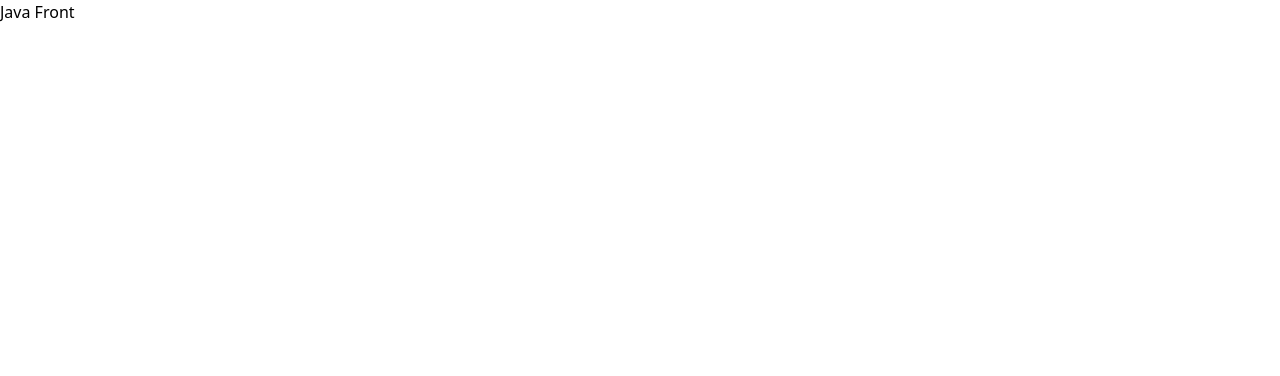
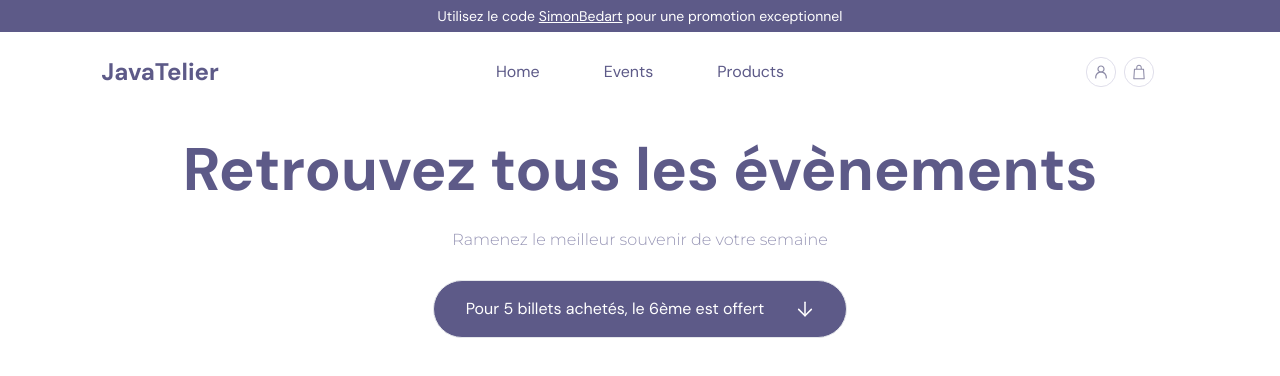
Before and after one commit to HugoScarbonchi/AtelierJavaFront, a React (Create React App) app: page / in a window 1280 px wide. Shown: the top 376 px of the page. Built offline with nearby package versions, Linux system fonts and the light colour scheme.

Commit message:
Personalized header section

```diff
--- a/src/App.jsx
+++ b/src/App.jsx
@@ -1,5 +1,7 @@
+import Header from "./Components/Header";
+
 export function App(){
-  return <div>
-    <h1>Java Front</h1>
-  </div>
+  return (
+      <Header titleMessage="Retrouvez tous les évènements" subTitleMessage="Ramenez le meilleur souvenir de votre semaine" promoMessage="Pour 5 billets achetés, le 6ème est offert" />
+  )
 }
--- /dev/null
+++ b/src/Components/Header.jsx
@@ -0,0 +1,13 @@
+import PromotionCode from "./PromotionCode";
+import NavigationBar from "./NavigationBar";
+import HeaderInfos from "./HeaderInfos";
+
+export default function Header({titleMessage, subTitleMessage, promoMessage}) {
+    return(
+        <>
+            <PromotionCode />
+            <NavigationBar />
+            <HeaderInfos titleMessage={titleMessage} subTitleMessage={subTitleMessage} promoMessage={promoMessage}  />
+        </>
+    )
+ }
--- /dev/null
+++ b/src/Components/HeaderInfos.jsx
@@ -0,0 +1,23 @@
+export default function HeaderInfos({titleMessage, subTitleMessage, promoMessage}) {
+    return(
+        <div className="flex-col justify-center items-center my-6">
+            <div className="text-6xl text-primary font-bold text-center my-7"><span >{titleMessage}</span></div>
+            <div className="text-center text-light font-montserrat font-light my-7">{subTitleMessage}</div>
+            <div className="flex justify-center items-center">
+                <a href="#">
+                    <div className="flex justify-center items-center bg-primary p-4 border rounded-full">
+                        <div className="text-white mx-4">{promoMessage}</div>
+                        <div className="text-white mx-4">
+                            <svg width="18" height="18" viewBox="0 0 18 18" fill="none" xmlns="http://www.w3.org/2000/svg">
+                                <path d="M15.3457 9.40436L9.00005 15.75L2.6544 9.40436" stroke="white" stroke-width="1.5" stroke-linecap="round" stroke-linejoin="round"/>
+                                <path d="M9 15.7499L9 2.25" stroke="white" stroke-width="1.5" stroke-linecap="round" stroke-linejoin="round"/>
+                            </svg>
+                        </div>
+                    </div>
+                </a>
+
+            </div>
+
+        </div>
+    )
+}
--- /dev/null
+++ b/src/Components/NavigationBar.jsx
@@ -0,0 +1,27 @@
+export default function NavigationBar() {
+    return(
+        <div className="flex flex-row h-20">
+            <div className="w-3/12 flex justify-center items-center text-primary text-2xl font-bold"><span>JavaTelier</span></div>
+            <div className="w-6/12 flex flex-grow justify-center items-center">
+                <a href="#" className="mx-8 text-primary">Home</a>
+                <a href="#" className="mx-8 text-primary">Events</a>
+                <a href="#" className="mx-8 text-primary">Products</a>
+            </div>
+            <div className="w-3/12 flex justify-center items-center text-primary">
+                <a href="#" className="mx-1">
+                    <svg width="30" height="30" viewBox="0 0 50 50" fill="none" xmlns="http://www.w3.org/2000/svg">
+                        <circle cx="25" cy="25" r="24.3857" fill="white" stroke="#D4D2E3" stroke-width="1.22858"/>
+                        <path d="M16.25 35V33.75C16.25 32.6009 16.4763 31.4631 16.9161 30.4015C17.3558 29.3399 18.0003 28.3753 18.8128 27.5628C19.6253 26.7503 20.5899 26.1058 21.6515 25.6661C22.7131 25.2263 23.8509 25 25 25C26.1491 25 27.2869 25.2263 28.3485 25.6661C29.4101 26.1058 30.3747 26.7503 31.1872 27.5628C31.9997 28.3753 32.6442 29.3399 33.0839 30.4015C33.5237 31.4631 33.75 32.6009 33.75 33.75V35" stroke="#8D8BA7" stroke-width="2" stroke-linecap="round" stroke-linejoin="round"/>
+                        <path d="M25 25C26.3261 25 27.5979 24.4732 28.5355 23.5355C29.4732 22.5979 30 21.3261 30 20C30 18.6739 29.4732 17.4021 28.5355 16.4645C27.5979 15.5268 26.3261 15 25 15C23.6739 15 22.4021 15.5268 21.4645 16.4645C20.5268 17.4021 20 18.6739 20 20C20 21.3261 20.5268 22.5979 21.4645 23.5355C22.4021 24.4732 23.6739 25 25 25V25Z" stroke="#8D8BA7" stroke-width="2" stroke-linecap="round" stroke-linejoin="round"/>
+                    </svg>
+                </a>
+                <a href="#" className="mx-1">
+                    <svg width="30" height="30" viewBox="0 0 50 50" fill="none" xmlns="http://www.w3.org/2000/svg">
+                        <circle cx="25" cy="25" r="24.3857" fill="white" stroke="#D4D2E3" stroke-width="1.22858"/>
+                        <path d="M20.3722 19.6501V17.7993C20.3722 15.1562 22.4359 13 24.9993 13C27.5628 13 29.6265 15.1562 29.6265 17.7993V19.6501H32.8247C32.9713 19.6502 33.1123 19.7058 33.2195 19.8058C33.3266 19.9057 33.3919 20.0425 33.4022 20.1887L34.5016 36.3837C34.5113 36.5367 34.4601 36.6873 34.3592 36.8027C34.2583 36.9182 34.1159 36.9891 33.963 37H16.0745C15.9214 37 15.7745 36.9392 15.6662 36.8309C15.5579 36.7226 15.4971 36.5757 15.4971 36.4225V36.3837L16.5965 20.1887C16.6063 20.0422 16.6714 19.9049 16.7786 19.8046C16.8858 19.7043 17.0271 19.6484 17.1739 19.6483L20.3722 19.6501ZM22.1083 19.6501H27.8922V17.7993C27.8922 16.0983 26.5966 14.7342 24.9993 14.7342C23.4021 14.7342 22.1083 16.0983 22.1083 17.7993V19.6501ZM17.3128 35.2676H32.6859L31.7457 21.3862H18.2548L17.3128 35.2676Z" fill="#8D8BA7"/>
+                    </svg>
+                </a>
+            </div>
+        </div>
+    )
+}
--- /dev/null
+++ b/src/Components/PromotionCode.jsx
@@ -0,0 +1,7 @@
+export default function PromotionCode() {
+    return(
+        <div className="bg-primary flex justify-center items-center h-8">
+            <p className="text-white text-sm flex-wrap">Utilisez le code <a href="#" style={{textDecoration: "underline"}}>SimonBedart</a> pour une promotion exceptionnel</p>
+        </div>
+    )
+}
--- a/src/index.css
+++ b/src/index.css
@@ -1,3 +1,10 @@
+@import url('https://fonts.googleapis.com/css2?family=DM+Sans:ital,wght@0,400;0,500;0,700;1,400;1,500;1,700&family=Montserrat:ital,wght@0,100;0,200;0,300;0,400;0,500;0,600;0,700;0,800;0,900;1,100;1,200;1,300;1,400;1,500;1,600;1,700;1,800;1,900&display=swap');
+
 @tailwind base;
 @tailwind components;
 @tailwind utilities;
+
+
+body {
+    font-family: 'DM Sans', Arial, sans-serif;
+}
--- a/tailwind.config.js
+++ b/tailwind.config.js
@@ -4,6 +4,19 @@ module.exports = {
         "./src/**/*.{js,jsx,ts,tsx}",
     ],
     theme: {
+        fontFamily: {
+            'text-default': 'DM Sans, Arial, sans-serif',
+            'montserrat': 'Montserrat, Arial, sans-serif'
+        },
+        textColor: theme => ({
+            ...theme('colors'),
+            'primary': '#5D5A88',
+            'light': '#9795B5',
+        }),
+        backgroundColor: theme => ({
+            ...theme('colors'),
+            'primary': '#5D5A88'
+        }),
         extend: {},
     },
     plugins: [],
```
